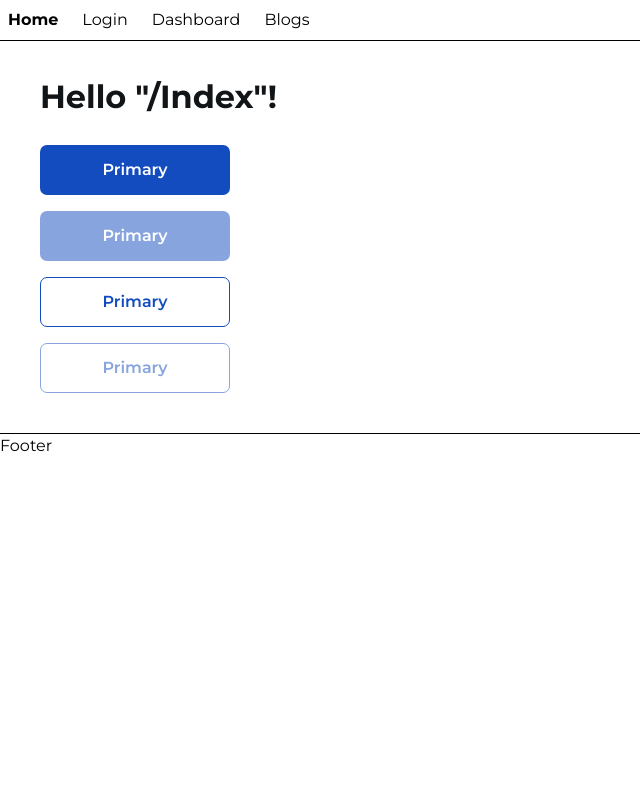
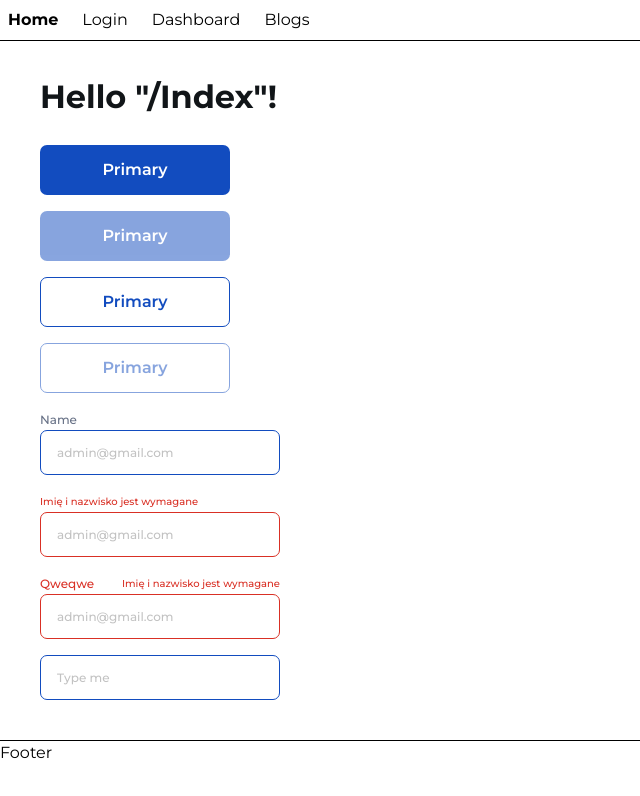
Before and after one commit to GoFunIo/GoFunIo, a React app in the folder apps/frontend/: page / in a window 1280 px wide. Shown: the top 796 px of the page, without its empty margins (0-640 px from the left). Built offline with nearby package versions, Linux system fonts and the light colour scheme; the HTML template or start-up script is replaced by a standard one.

Commit message:
input UI component styles

```diff
--- a/apps/frontend/src/components/ui/Input/Input.tsx
+++ b/apps/frontend/src/components/ui/Input/Input.tsx
@@ -1,19 +1,63 @@
+import classNames from 'classnames';
+
 type Props = {
   value: string;
   onChange: (value: string) => void;
+  name: string;
   type?: React.HTMLInputTypeAttribute;
-  name?: string;
+  label?: string;
   placeholder?: string;
+  style?: React.CSSProperties;
+  error?: string;
 };
 
-export const Input = ({ value, onChange, type = 'text', name, placeholder }: Props) => {
+export const Input = ({
+  value,
+  onChange,
+  name,
+  type = 'text',
+  label,
+  placeholder = 'Type me',
+  style,
+  error,
+}: Props) => {
+  const hasError = Boolean(error);
+
+  const mainInputStyles = `
+    w-full min-h-[45px] rounded-[7px] px-[16px] border
+    text-[12px] font-medium text-icon
+    focus:outline-none focus:ring-0
+    placeholder:text-icon
+  `;
+
   return (
+    <div className="min-w-[240px] w-fit">
+      {(label || hasError) && (
+        <div className="flex justify-between gap-x-2 flex-wrap items-end">
+          {label && (
+            <label
+              htmlFor={name}
+              className={classNames(
+                'text-[12px] font-medium leading-[21px]',
+                hasError ? 'text-alert' : 'text-content-muted',
+              )}
+            >
+              {label}
+            </label>
+          )}
+          {hasError && <p className="text-alert text-[10px] font-medium">{error}</p>}
+        </div>
+      )}
       <input
+        id={name}
         type={type}
         value={value}
         name={name}
         placeholder={placeholder}
         onChange={(e) => onChange(e.target.value)}
+        className={classNames(mainInputStyles, hasError ? 'border-alert' : 'border-primary')}
+        style={style}
       />
+    </div>
   );
 };
--- a/apps/frontend/src/routes/index.tsx
+++ b/apps/frontend/src/routes/index.tsx
@@ -1,11 +1,18 @@
 import { createFileRoute } from '@tanstack/react-router';
+import { useState } from 'react';
 import { Button } from 'src/components/ui/Button';
+import { Input } from 'src/components/ui/Input';
 
 export const Route = createFileRoute('/')({
   component: Index,
 });
 
 function Index() {
+  const [input, setInput] = useState('');
+  const [input2, setInput2] = useState('');
+  const [input3, setInput3] = useState('');
+  const [input4, setInput4] = useState('');
+
   return (
     <div>
       <h3 className="pb-8">Hello "/Index"!</h3>
@@ -20,6 +27,30 @@ function Index() {
         <Button disabled variant="outline" onClick={() => {}}>
           Primary
         </Button>
+        <Input
+          name="email"
+          value={input}
+          onChange={setInput}
+          placeholder="admin@gmail.com"
+          label="Name"
+        />
+        <Input
+          name="password"
+          type="password"
+          value={input2}
+          onChange={setInput2}
+          placeholder="admin@gmail.com"
+          error="Imię i nazwisko jest wymagane"
+        />
+        <Input
+          name="password"
+          label="Qweqwe"
+          value={input3}
+          onChange={setInput3}
+          placeholder="admin@gmail.com"
+          error="Imię i nazwisko jest wymagane"
+        />
+        <Input name="password" value={input4} onChange={setInput4} />
       </div>
     </div>
   );
```
Lines whose indentation alone changed are shown as unchanged.
